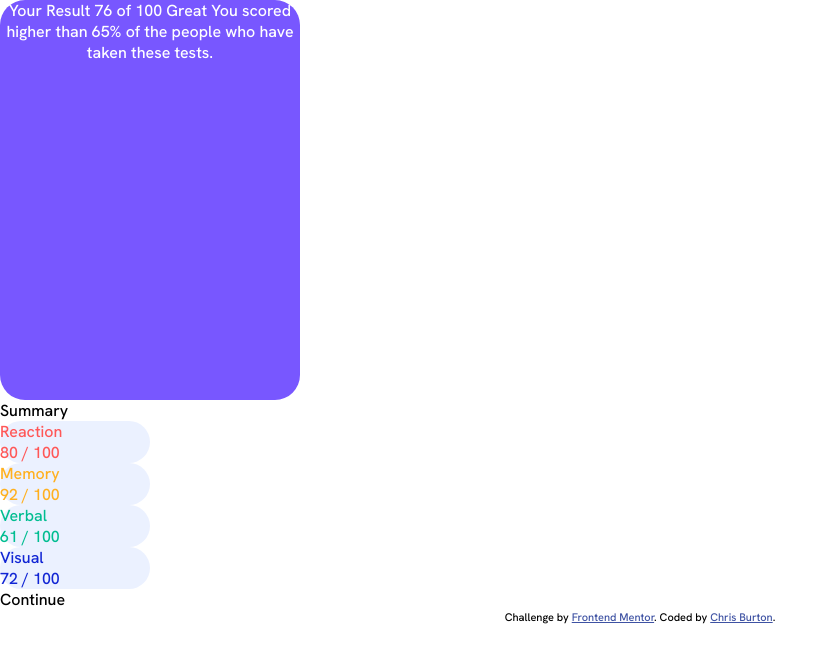
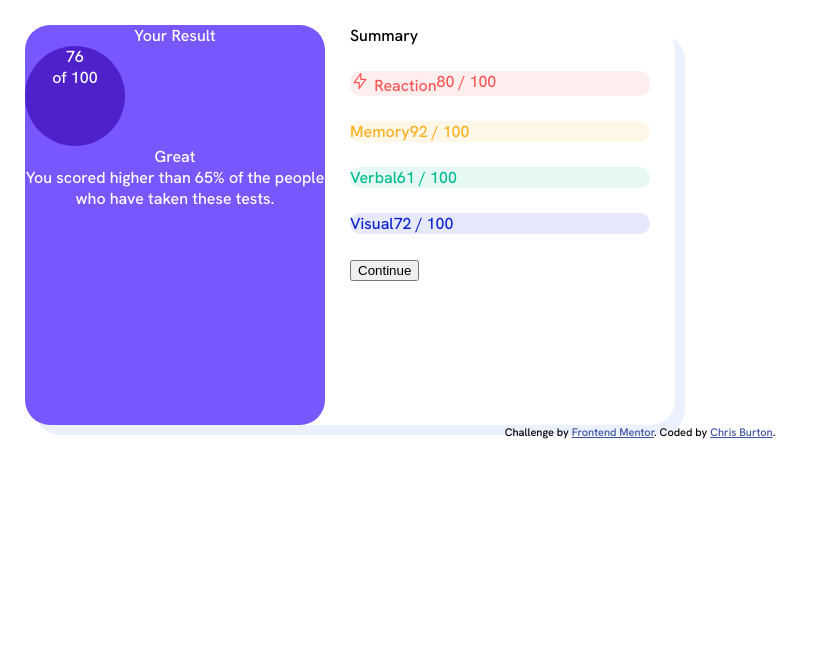
Before and after one commit to Wizzle13/results-summary, a website: page index.html in a window 1280 px wide. Shown: the whole page, without its empty margins (0-838 px from the left). Drawn offline with Linux system fonts and the light colour scheme.

Commit message:
Updated Scss

```diff
--- a/app/scss/componets/card.scss
+++ b/app/scss/componets/card.scss
@@ -1,33 +1,63 @@
+@use '../util' as *;
+
+.card {
+
+    display: flex;
+    flex: auto;
+    background: var(--background);
+    border-radius: 25px;
+    box-shadow: 10px 10px var(--catagoty-bg);
+    width: min-content;
+
+}
 .results {
     color: var(--result-text);
     background: var(--result-bg-start);
-    border-radius: 25px;
-    height: 400px;
-    width: 300px;
+    border-radius: rem(25);
+    height: rem(400);
+    width: rem(300);
+
     text-align: center;
+
+    &--circle{
+        background: var(--result-circle-start);
+        border-radius: rem(50);
+        width: rem(100);
+        height: rem(100);
+
+    }
 }
 .summary {
-    background: var(--background);
-    border-radius: 25px;
+
+    margin: 0 rem(25) ;
+    width: rem(300);
 
     &--reaction {
         color: var(--reaction);
+        background: var(--reaction-bg);
     }
 
     &--memory {
         color: var(--memory);
+        background: var(--memory-bg);
     }
 
     &--verbal {
         color: var(--verbal);
+        background: var(--verbal-bg);
     }
 
     &--visual {
         color: var(--visual);
+        background: var(--visual-bg);
     }
 }
 .catagory {
-    background: var(--catagoty-bg);
-    width: 150px;
-    border-radius: 50px;
+    display: flex;
+    flex:auto;
+    align-self:space-between;
+    width: auto;
+    border-radius: rem(10);
+    margin-top: rem(25);
+    margin-bottom: rem(25);
 }
--- a/app/scss/global/boilerplate.scss
+++ b/app/scss/global/boilerplate.scss
@@ -1,3 +1,5 @@
+@use '../util' as *;
+
 html {
     font-size: 100%;
     box-sizing: border-box;
@@ -10,7 +12,7 @@ html {
 }
 
 body {
-    margin: 0;
+    margin: rem(25) ;
     padding: 0;
     font-family: var(--font-grotesk);
     background: var(--background);
--- a/app/scss/global/colors.scss
+++ b/app/scss/global/colors.scss
@@ -1,9 +1,13 @@
 :root {
 // Primary
     --reaction: hsl(0, 100%, 67%);
+    --reaction-bg: hsla(0, 100%, 67%, 0.1);
     --memory: hsl(39, 100%, 56%);
+    --memory-bg: hsla(39, 100%, 56%, 0.1);
     --verbal: hsl(166, 100%, 37%);
+    --verbal-bg: hsla(166, 100%, 37%, 0.1);
     --visual: hsl(234, 85%, 45%);
+    --visual-bg: hsla(234, 85%, 45%, 0.1);
 // Gradients
     --result-bg-start: hsl(252, 100%, 67%);
     --result-bg-end: hsl(241, 81%, 54%);
--- a/index.html
+++ b/index.html
@@ -20,18 +20,32 @@
 <body>
 <div class="card">
   <div class="results">
-    Your Result
-    76
-    of 100
+    <div>
+      Your Result
+    </div>
+    <div class="results--circle">
+      <div>
+        76
+      </div>
+      <div>
+        of 100
+      </div>
+    </div>
+      <div>
+      Great
+    </div>
+    <div>
+      You scored higher than 65% of the people who have taken these tests.
+    </div>
 
-    Great
-    You scored higher than 65% of the people who have taken these tests.
+
 
   </div>
   <div class="summary">
     Summary
     <div class="summary--reaction catagory">
       <div>
+        <img src="./assets/images/icon-reaction.svg" />
         Reaction
       </div>
       <div>
@@ -62,9 +76,9 @@
         72 / 100
       </div>
     </div>
-    <div class="button">
+    <button class="button">
       Continue
-    </div>
+    </button>
   </div>
 </div>
 
```
Also changed, not shown: dist/style.css, 1 other file.
